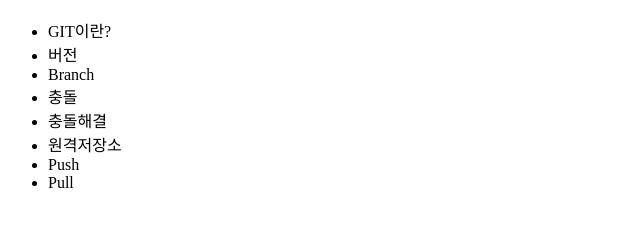
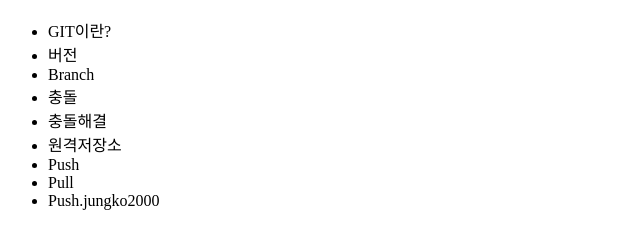
Before and after one commit to jungko2000/opentutorials_git_jungko2000, a plain HTML site: page index.html in a window 1280 px wide. Shown: the part 57-306 px from the top of the page, without its empty margins (0-640 px from the left). Drawn offline with Linux system fonts and the light colour scheme.

Commit message:
push.jungko2000 추가

```diff
--- a/index.html
+++ b/index.html
@@ -16,6 +16,7 @@
 			<li>원격저장소</li>
 			<li>Push</li>
 			<li>Pull</li>
+			<li>Push.jungko2000</li>
 		</ul>
     </body>
 </html>
```
